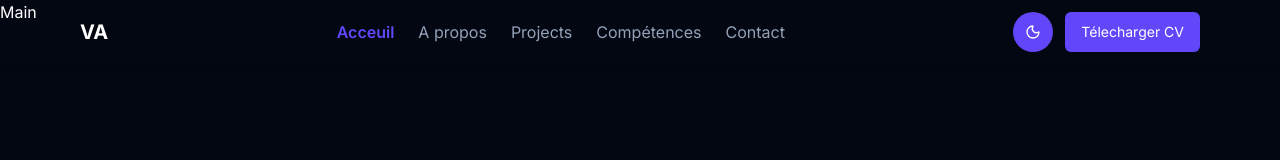
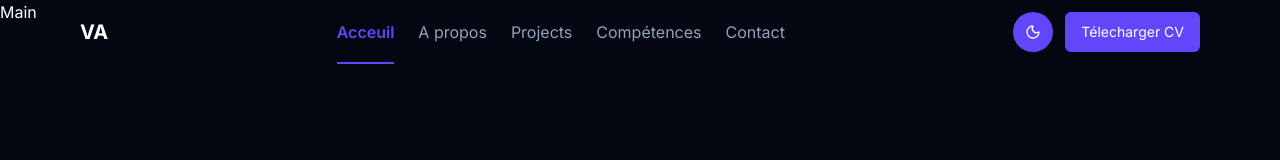
Before and after one commit to vina-andrianarisoa/portfolio-pro, a React (Vite) app: page / in a window 1280 px wide. Shown: the top 160 px of the page. Built offline with nearby package versions, Linux system fonts and the light colour scheme.

Commit message:
feat(MenuDesktop): Ajout de l'animation de soulignement avec Framer Motion (layoutId)

```diff
--- a/src/components/Header/MenuDesktop.tsx
+++ b/src/components/Header/MenuDesktop.tsx
@@ -2,6 +2,7 @@ import { Link } from 'react-scroll';
 import { navLinks } from '@/data/navLinks';
 import { ModeToggle } from '@/components/ui/mode-toggle';
 import { Button } from '@/components/ui/button';
+import { motion } from 'framer-motion';
 import { cn } from '@/lib/utils';
 import useUIStore from '@/store/useUIStore';
 
@@ -10,9 +11,12 @@ export const MenuDesktop = () => {
 
     return (
         <>
-            <ul className="hidden md:flex gap-6">
+            <ul className="hidden md:flex items-center gap-6 relative">
                 { navLinks.map((link) => (
-                    <li key={link.id}>
+                    <li
+                        key={link.id}
+                        className="relative"
+                        >
                         <Link
                             to={link.id}
                             spy={true}
@@ -24,6 +28,14 @@ export const MenuDesktop = () => {
                         >
                             {link.label}
                         </Link>
+
+                        { active === link.id && (
+                            <motion.div
+                                layoutId='underline'
+                                className="absolute -bottom-5 left-0 h-[2px] w-full bg-primary"
+                                transition={{ type: "spring", stiffness: 400, damping: 30 }}
+                            />
+                        ) }
                     </li>
                 )) }
             </ul>
```
